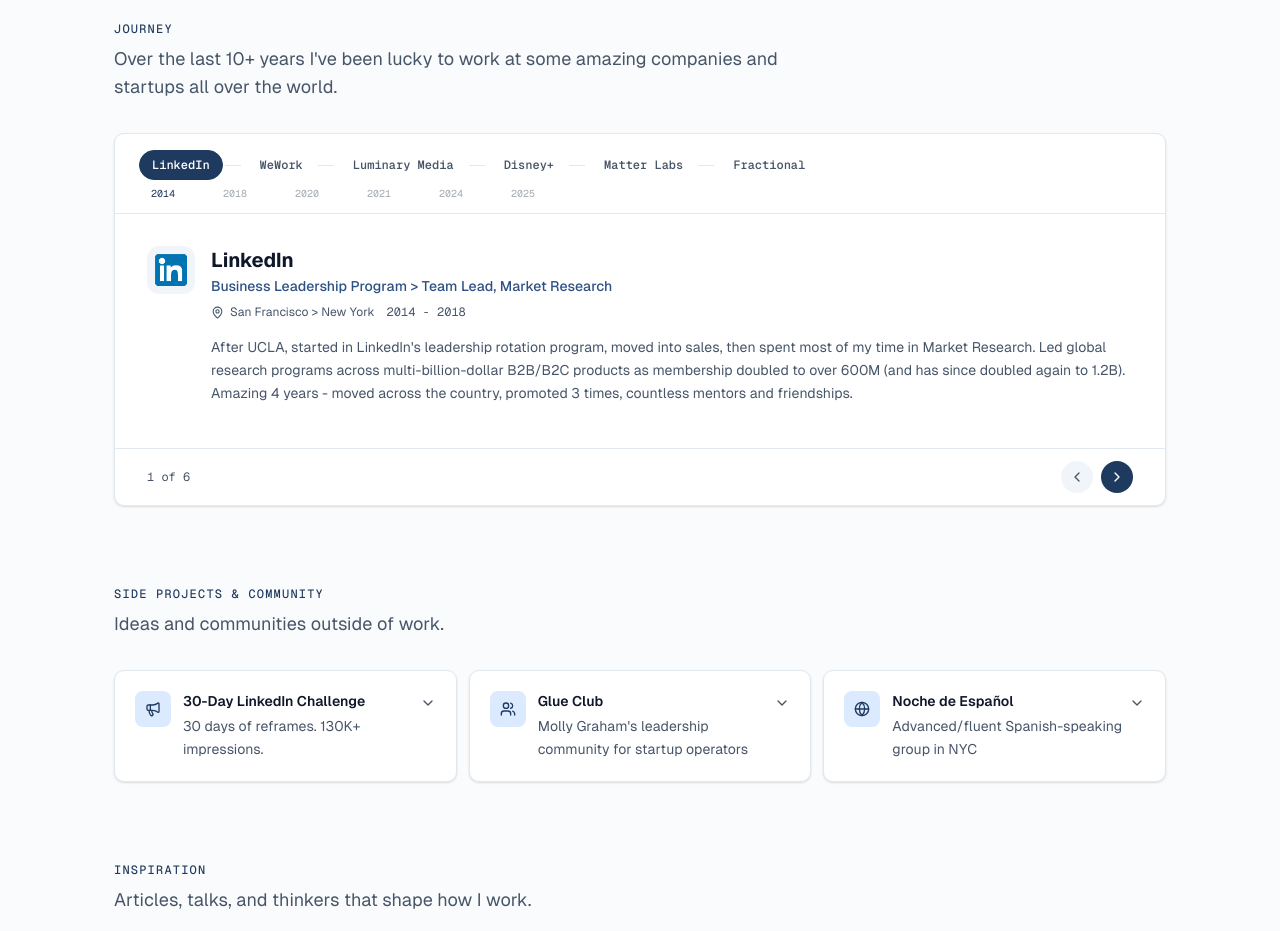
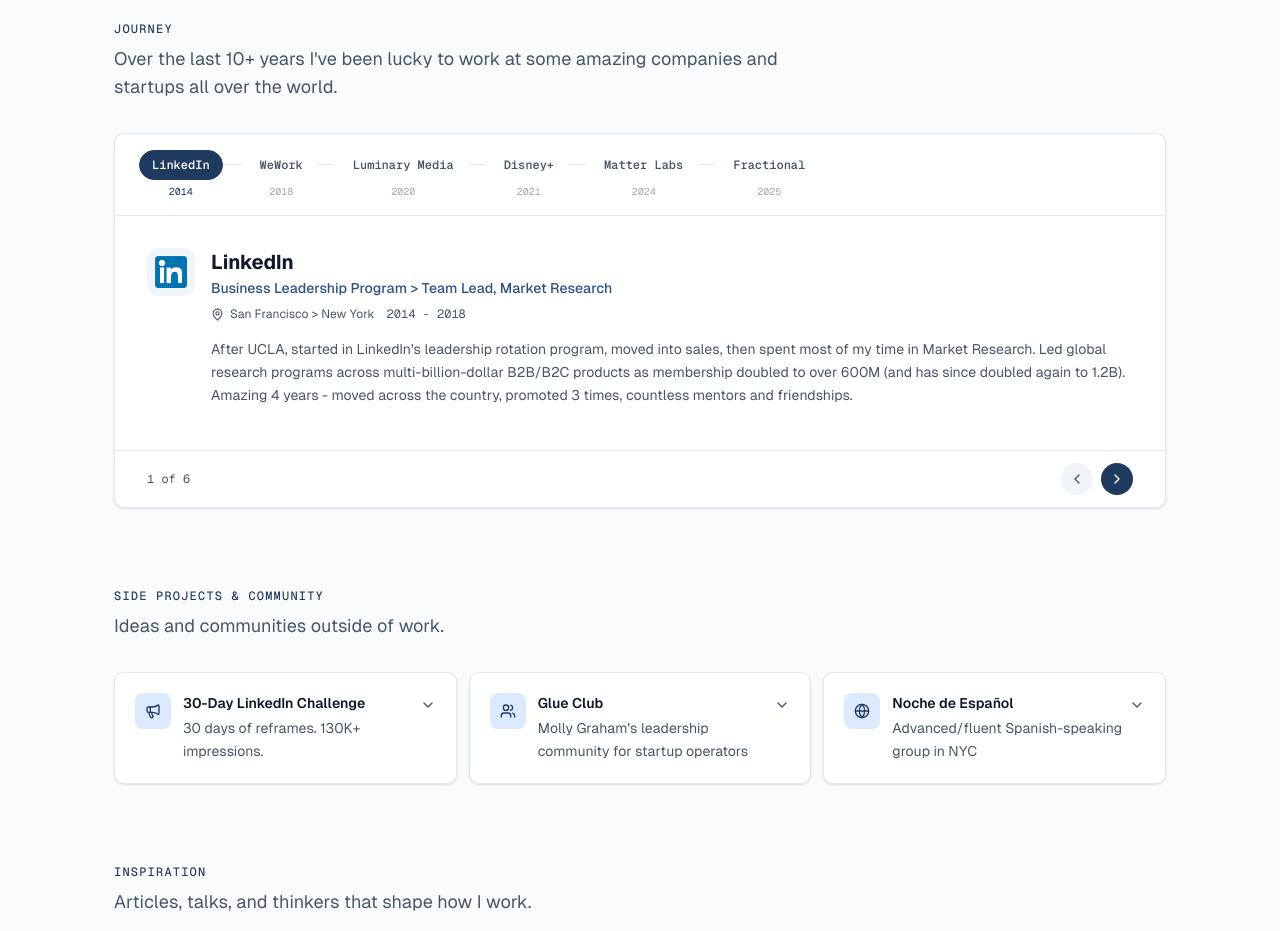
Before and after one commit to jeremyreynard1-jdr/the-operators-lab, a Next.js app: page / in a window 1280 px wide. Shown: the part 1020-1951 px from the top of the page. Built offline with nearby package versions, Linux system fonts and the light colour scheme.

Commit message:
center timeline years under pills with aligned connectors

```diff
--- a/components/CareerMap.tsx
+++ b/components/CareerMap.tsx
@@ -26,17 +26,16 @@
     >
       {/* Timeline strip */}
       <div
-        className="px-4 md:px-6 pt-4 pb-3 overflow-x-auto"
+        className="flex items-center px-4 md:px-6 py-4 gap-1 overflow-x-auto"
         style={{ borderBottom: "1px solid var(--border-color)" }}
       >
-        {/* Pills row with connectors */}
-        <div className="flex items-center gap-1">
         {careerStops.map((s, i) => {
           const isActive = i === activeIndex;
           const isPast = i < activeIndex;
 
           return (
             <div key={s.id} className="flex items-center flex-shrink-0">
+              <div className="flex flex-col items-center">
                 <button
                   onClick={() => setActiveIndex(i)}
                   className="flex items-center gap-2 px-3 py-1.5 rounded-full transition-all duration-200"
@@ -63,11 +62,22 @@
                     {s.company}
                   </span>
                 </button>
+                <span
+                  className="text-[10px] whitespace-nowrap mt-1"
+                  style={{
+                    fontFamily: "var(--font-geist-mono)",
+                    color: isActive ? "var(--accent)" : "var(--text-secondary)",
+                    opacity: isActive ? 1 : 0.5,
+                  }}
+                >
+                  {s.startYear}
+                </span>
+              </div>
 
-              {/* Connector */}
+              {/* Connector - aligned to pill center */}
               {i < careerStops.length - 1 && (
                 <div
-                  className="w-4 h-px mx-0.5 flex-shrink-0"
+                  className="w-4 h-px mx-0.5 flex-shrink-0 -translate-y-2.5"
                   style={{
                     backgroundColor:
                       i < activeIndex
@@ -80,32 +90,6 @@
             </div>
           );
         })}
-        </div>
-
-        {/* Years row */}
-        <div className="flex items-center gap-1 mt-1.5">
-          {careerStops.map((s, i) => {
-            const isActive = i === activeIndex;
-            return (
-              <div key={`year-${s.id}`} className="flex items-center flex-shrink-0">
-                <span
-                  className="text-[10px] whitespace-nowrap text-center px-3"
-                  style={{
-                    fontFamily: "var(--font-geist-mono)",
-                    color: isActive ? "var(--accent)" : "var(--text-secondary)",
-                    opacity: isActive ? 1 : 0.5,
-                    minWidth: "fit-content",
-                  }}
-                >
-                  {s.startYear}
-                </span>
-                {i < careerStops.length - 1 && (
-                  <div className="w-4 mx-0.5 flex-shrink-0" />
-                )}
-              </div>
-            );
-          })}
-        </div>
       </div>
 
       {/* Active stop content */}
```
Lines whose indentation alone changed are shown as unchanged.
